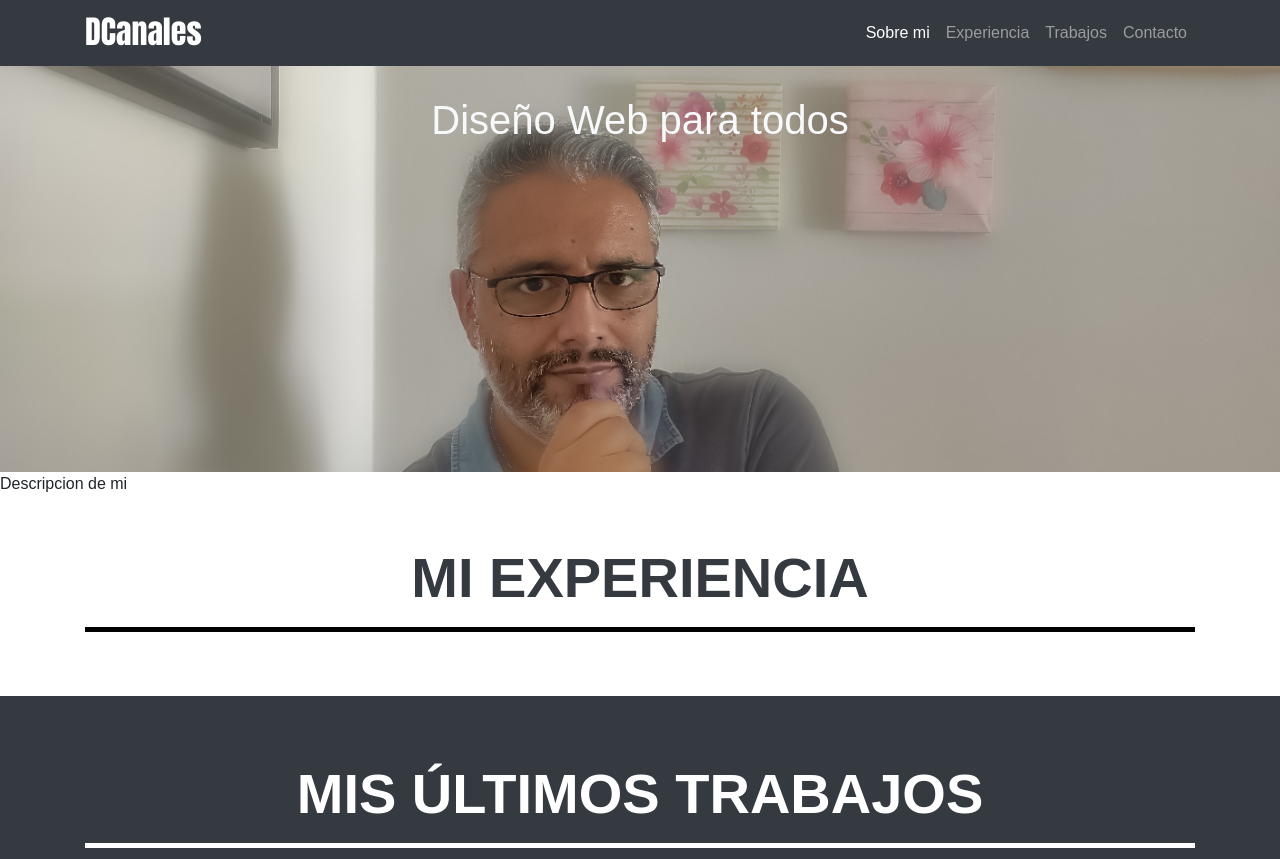
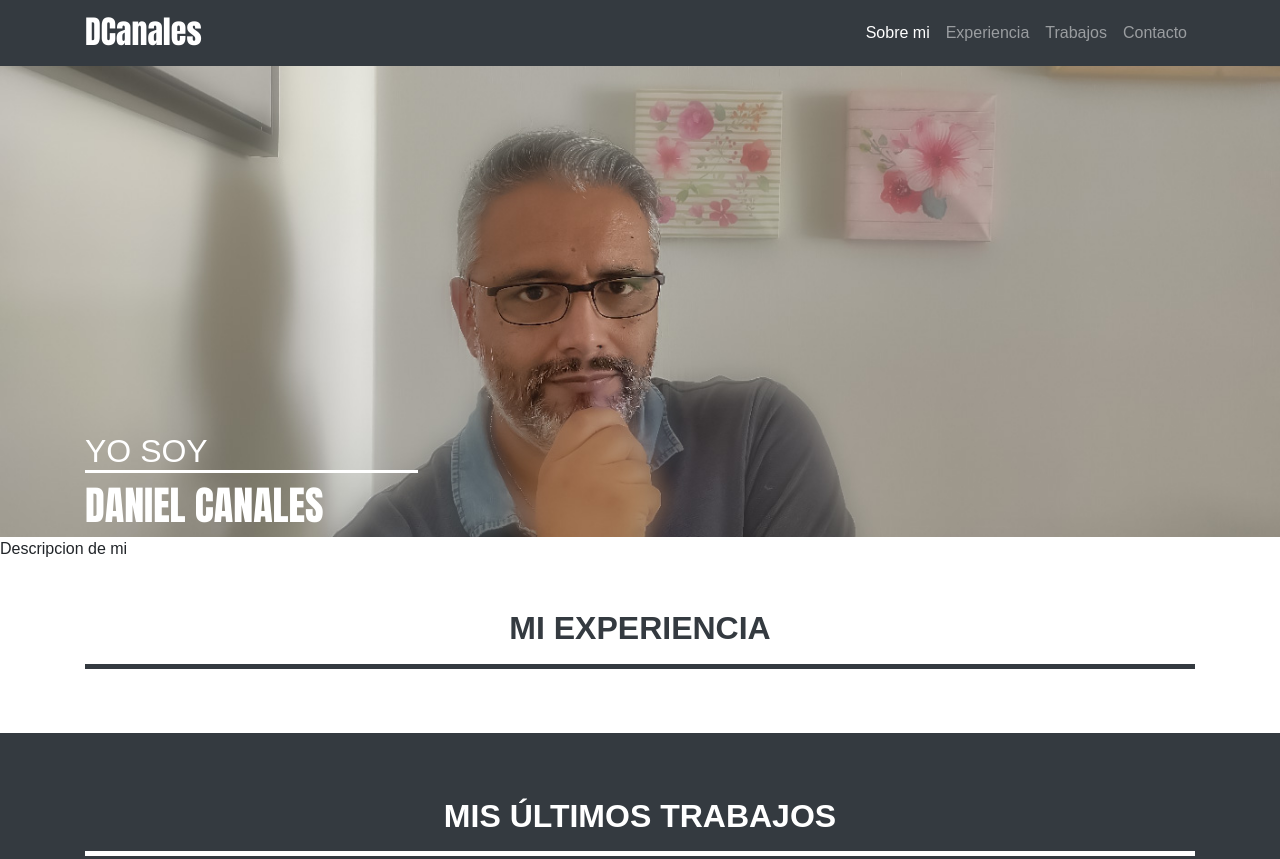
Before and after one commit to mr-astro/miportafolio, a plain HTML site: page index.html in a window 1280 px wide. Shown: the top 859 px of the page. Drawn offline with nearby package versions, Linux system fonts and the light colour scheme.

Commit message:
Actualizacion de header

```diff
--- a/assets/css/style.css
+++ b/assets/css/style.css
@@ -12,15 +12,32 @@ header {
     background-image: url('../img/bg-hero.jpg');
     background-repeat: no-repeat;
     background-size: cover;
-    background-position: left;
-    padding-bottom: 20rem;
-    vertical-align: bottom;
+    background-position: center;
+    padding-bottom: 25rem;
+}
+
+header h1 {
+    font-family: "Anton",sans-serif;
+    position: relative;
+    top: 25rem;
+    left: 0;
+    color: #ffffff;
+}
+
+header h2:after {
+    font-family: "Yanone",sans-serif;
+    position: relative;
+    top: 25rem;
+    left: 0;
+    color: #ffffff;
+    content: "YO SOY";
+    display: block;
+    margin: 0;
+    width: 30%;
+    padding-top: 2rem;
+    border-bottom: 3px solid #ffffff;
 }
 
 .card-title {
     font-weight: 700;
 }
-
-.card-text {
-    font-weight: 200;
-}
--- a/index.html
+++ b/index.html
@@ -52,8 +52,13 @@
     </nav>
 
     <!--Seccion 2 header-->
-    <header id="inicio" class="text-light text-center pt-5 mt-5">
-        <h1>Diseño Web para todos</h1>
+    <header id="inicio">
+        <div class="container">
+            <h2></h2>
+        </div>
+        <div class="container">
+            <h1>DANIEL CANALES</h1>
+        </div>
     </header>
 
     <!--Seccion 3 Descripcion-->
@@ -63,13 +68,13 @@
 
     <!--Seccion 4 Experiencia-->
     <section id="experiencia" class="container py-5">
-        <h2 class="display-4 text-center font-weight-bold text-dark mb-3 pb-3" style="border-bottom: 5px solid #000000">MI EXPERIENCIA</h2>
+        <h2 class="display-5 text-center font-weight-bold text-dark mb-3 pb-3" style="border-bottom: 5px solid">MI EXPERIENCIA</h2>
     </section>
 
     <!--Seccion 5 Trabajos-->
     <main id="trabajos" class="bg-dark py-5">
         <section class="container">
-            <h2 class="display-4 text-center font-weight-bold text-white mb-3 py-3" style="border-bottom: 5px solid #ffffff">MIS ÚLTIMOS TRABAJOS</h2>
+            <h2 class="display-5 text-center font-weight-bold text-white mb-3 py-3" style="border-bottom: 5px solid">MIS ÚLTIMOS TRABAJOS</h2>
             <div class="row">
 
                 <!--Tarjeta Meet&Coffe-->
```
